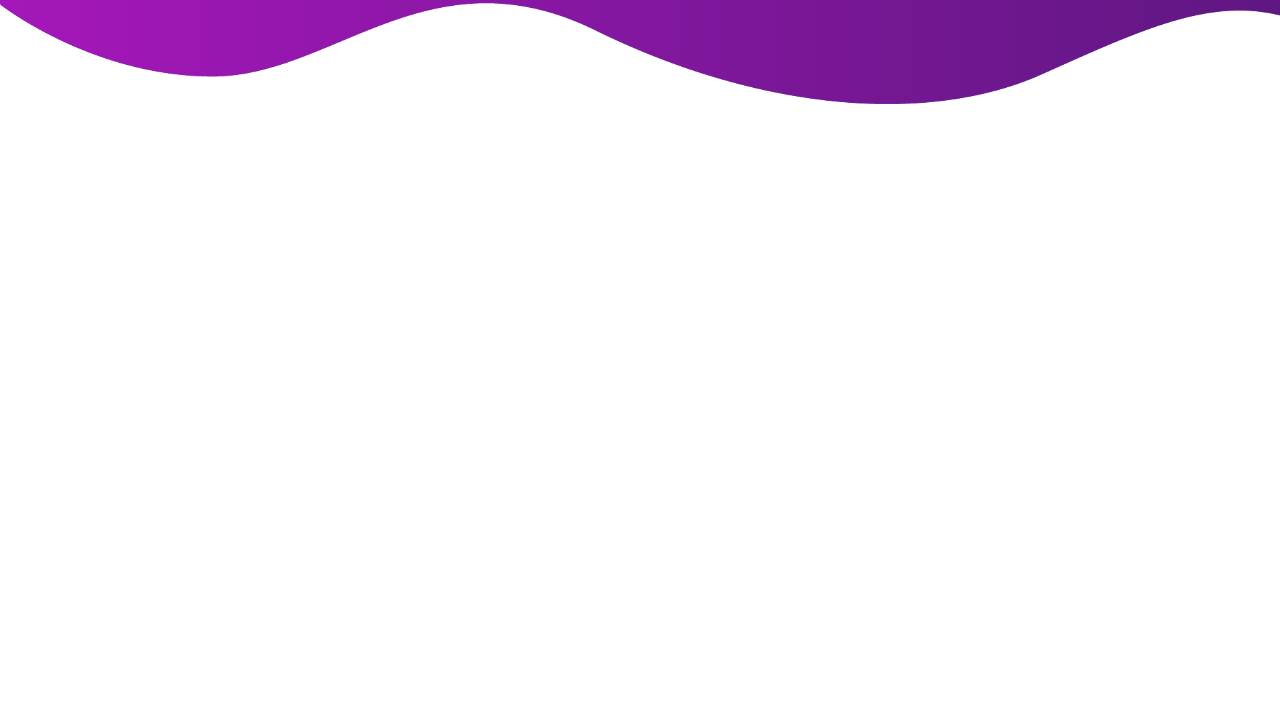
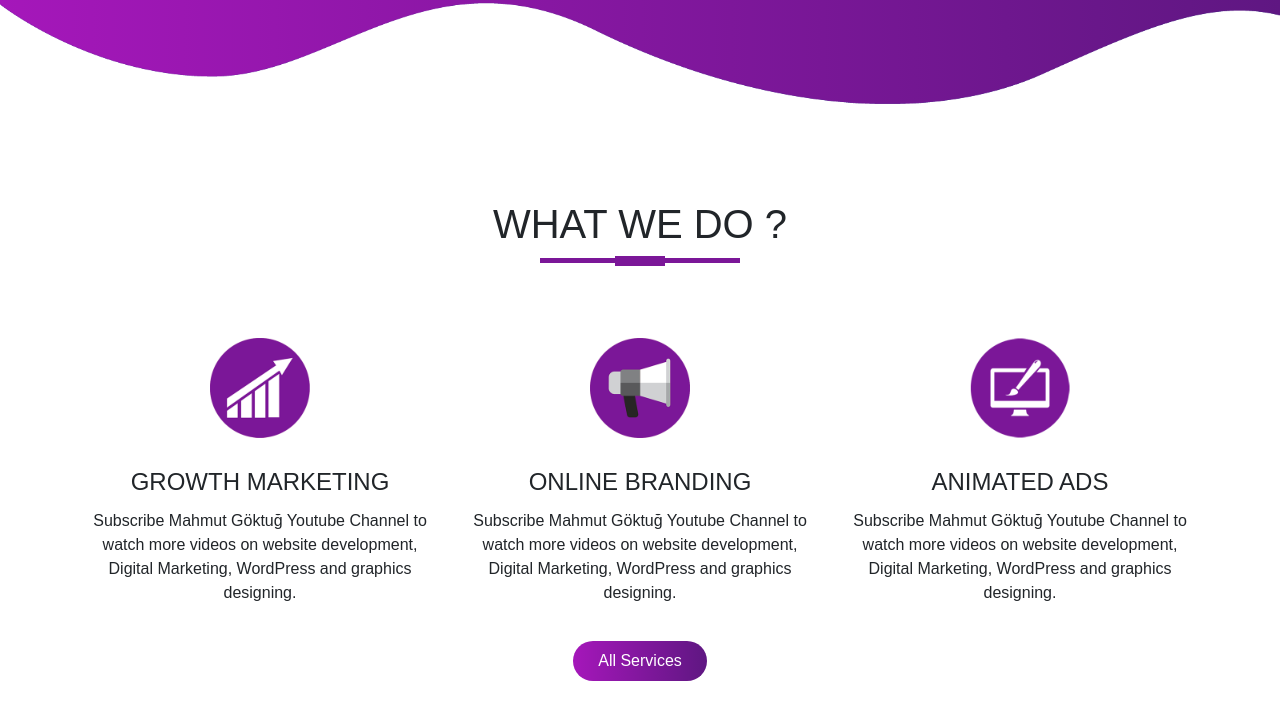
Before and after one commit to mahmutgoktug/bootstrap-website-4, a plain HTML site: page index.html in a window 1280 px wide. Shown: the part 594-1314 px from the top of the page. Before the commit the page ends 800 px from the top, so only its background shows below. Drawn offline with nearby package versions, Linux system fonts and the light colour scheme.

Commit message:
services section.

```diff
--- a/index.html
+++ b/index.html
@@ -59,16 +59,27 @@
     <!--services section-->
 
     <section id="services">
-        <div class="container">
-            <div class="row">
-                <div class="col-md-4">
-
+        <div class="container text-center">
+            <h1 class="title">WHAT WE DO ?</h1>
+            <div class="row text-center">
+                <div class="col-md-4 services">
+                    <img src="images/service1.png" class="service-img">
+                    <h4>Growth Marketing</h4>
+                    <p>Subscribe Mahmut Göktuğ Youtube Channel to watch more videos on website development, Digital Marketing, WordPress and graphics designing.</p>
+                </div>
+                <div class="col-md-4 services">
+                    <img src="images/service2.png" class="service-img">
+                    <h4>Online Branding</h4>
+                    <p>Subscribe Mahmut Göktuğ Youtube Channel to watch more videos on website development, Digital Marketing, WordPress and graphics designing.</p>
+                </div>
+                <div class="col-md-4 services">
+                    <img src="images/service3.png" class="service-img">
+                    <h4>Animated Ads</h4>
+                    <p>Subscribe Mahmut Göktuğ Youtube Channel to watch more videos on website development, Digital Marketing, WordPress and graphics designing.</p>
                 </div>
             </div>
+            <button type="button" class="btn btn-primary">All Services</button>
         </div>
-
-
-
     </section>
 
 
--- a/style.css
+++ b/style.css
@@ -56,3 +56,47 @@ body{
 .bottom-img{
     width: 100%;
 }
+
+#services{
+    padding: 80px 0;
+}
+.service-img{
+    width: 100px;
+    margin-top: 20px;
+}
+.services{
+    padding: 20px;
+}
+.services h4{
+    padding: 5px;
+    margin-top: 25px;
+    text-transform: uppercase;
+}
+.title::before{
+    content: '';
+    background: #7b1798;
+    height: 5px;
+    width: 200px;
+    margin-left: auto;
+    margin-right: auto;
+    display: block;
+    transform: translateY(63px);
+}
+.title::after{
+    content: '';
+    background: #7b1798;
+    height: 10px;
+    width: 50px;
+    margin-left: auto;
+    margin-right: auto;
+    margin-bottom: 40px;
+    display: block;
+    transform: translateY(8px);
+}
+#services .btn-primary{
+    box-shadow: none;
+    padding: 8px 25px;
+    border: none;
+    border-radius: 20px;
+    background-image: linear-gradient(to right, #a517ba, #5f1782);
+}
```
